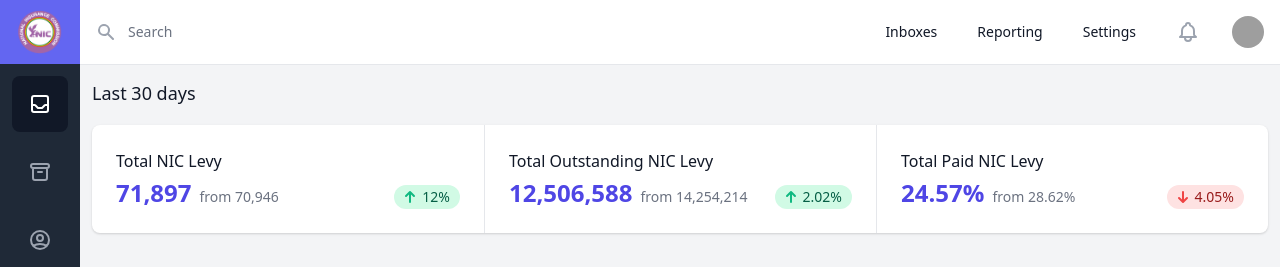
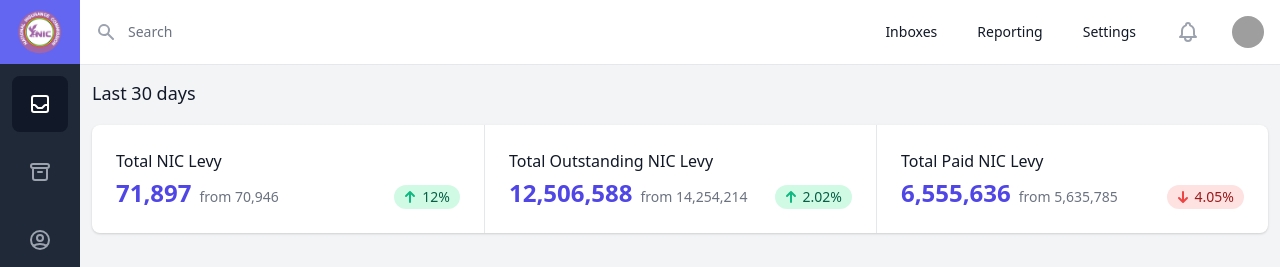
Before and after one commit to Khoby-790/template-nic, a React (Create React App) app: page /nic in a window 1280 px wide. Shown: the top 267 px of the page. Built offline with nearby package versions, Linux system fonts and the light colour scheme; grey boxes are pictures that could not be loaded.

Commit message:
--- Auto-Git Commit ---

```diff
--- a/src/pages/NicStatsExpansion/NicStatsExpansion.tsx
+++ b/src/pages/NicStatsExpansion/NicStatsExpansion.tsx
@@ -67,9 +67,9 @@ const NicStatsExpansion = (props: Props) => {
       </dt>
                             <dd className="mt-1 flex justify-between items-baseline md:block lg:flex">
                                 <div className="flex items-baseline text-2xl font-semibold text-indigo-600">
-                                    24.57%
+                                    6,555,636
           <span className="ml-2 text-sm font-medium text-gray-500">
-                                        from 28.62%
+                                        from 5,635,785
           </span>
                                 </div>
 
```
